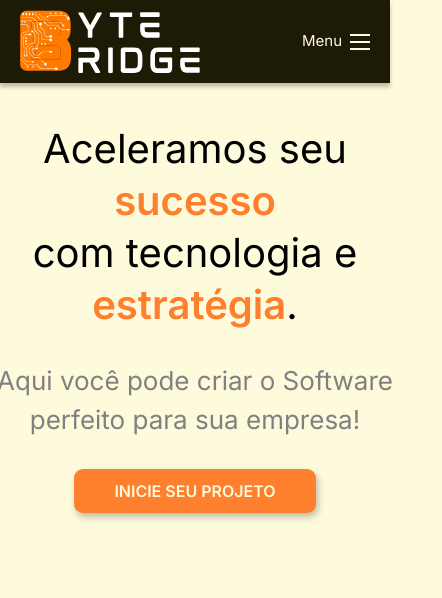
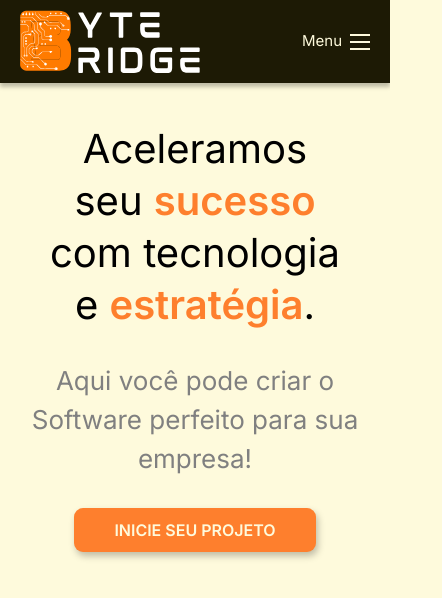
Before and after one commit to Gab-off/byteBridgeSite, a plain HTML site: page index.html in a window 390 px wide. Shown: the whole page, 442 px wide, since content can reach past the window. Drawn offline with Linux system fonts and the light colour scheme.

Commit message:
ajustado novamente o tamanho para mobile.

```diff
--- a/css/scss/_main.scss
+++ b/css/scss/_main.scss
@@ -69,7 +69,7 @@ main {
 		margin-top: 20px;
 		h1 {
 			margin-bottom: 20px;
-			max-width: initial;
+			max-width: 12ch;
 			text-align: center;
 			font-size: f.rem(40);
 		}
```
Also changed, not shown: css/style.css.
